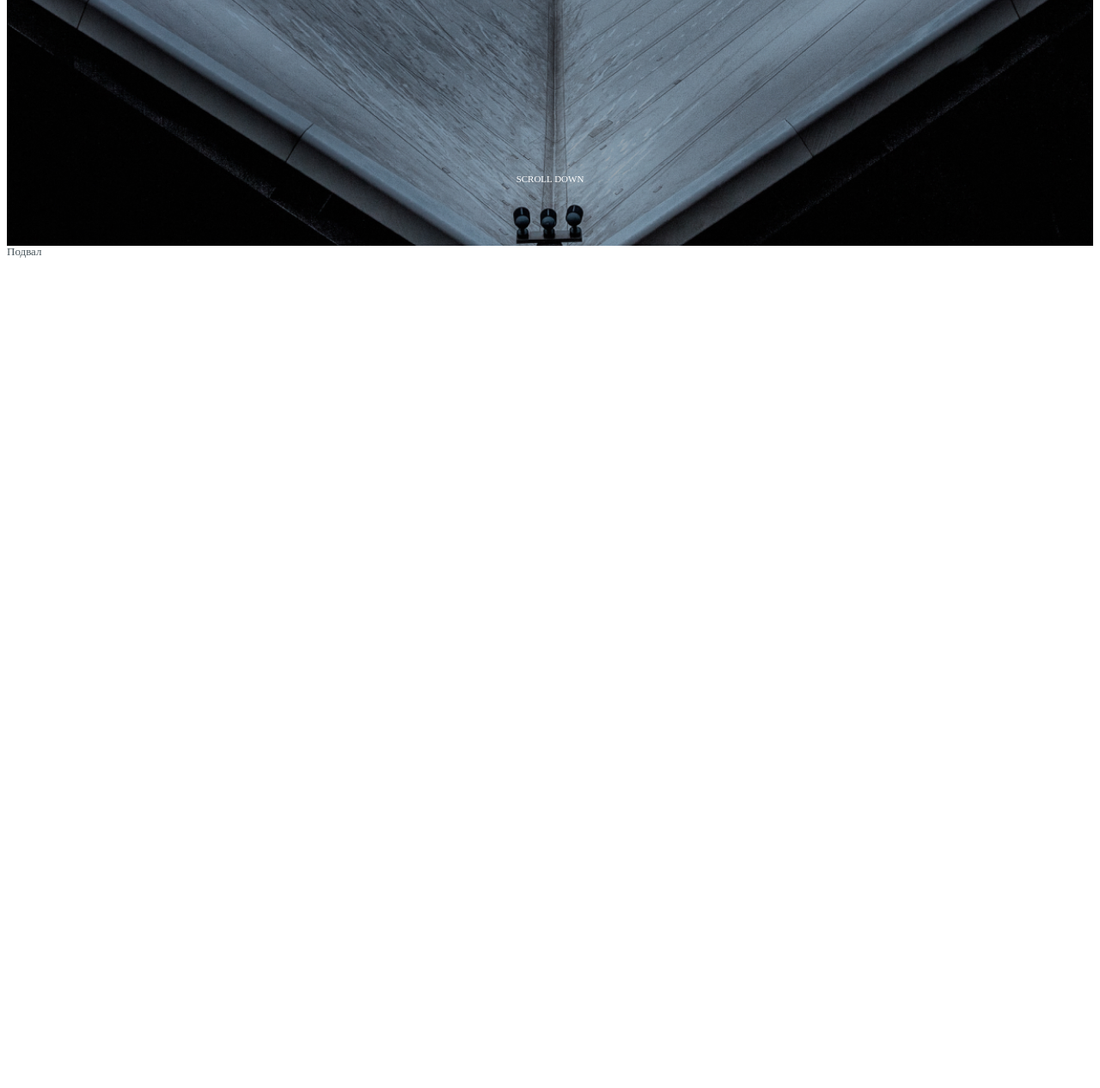
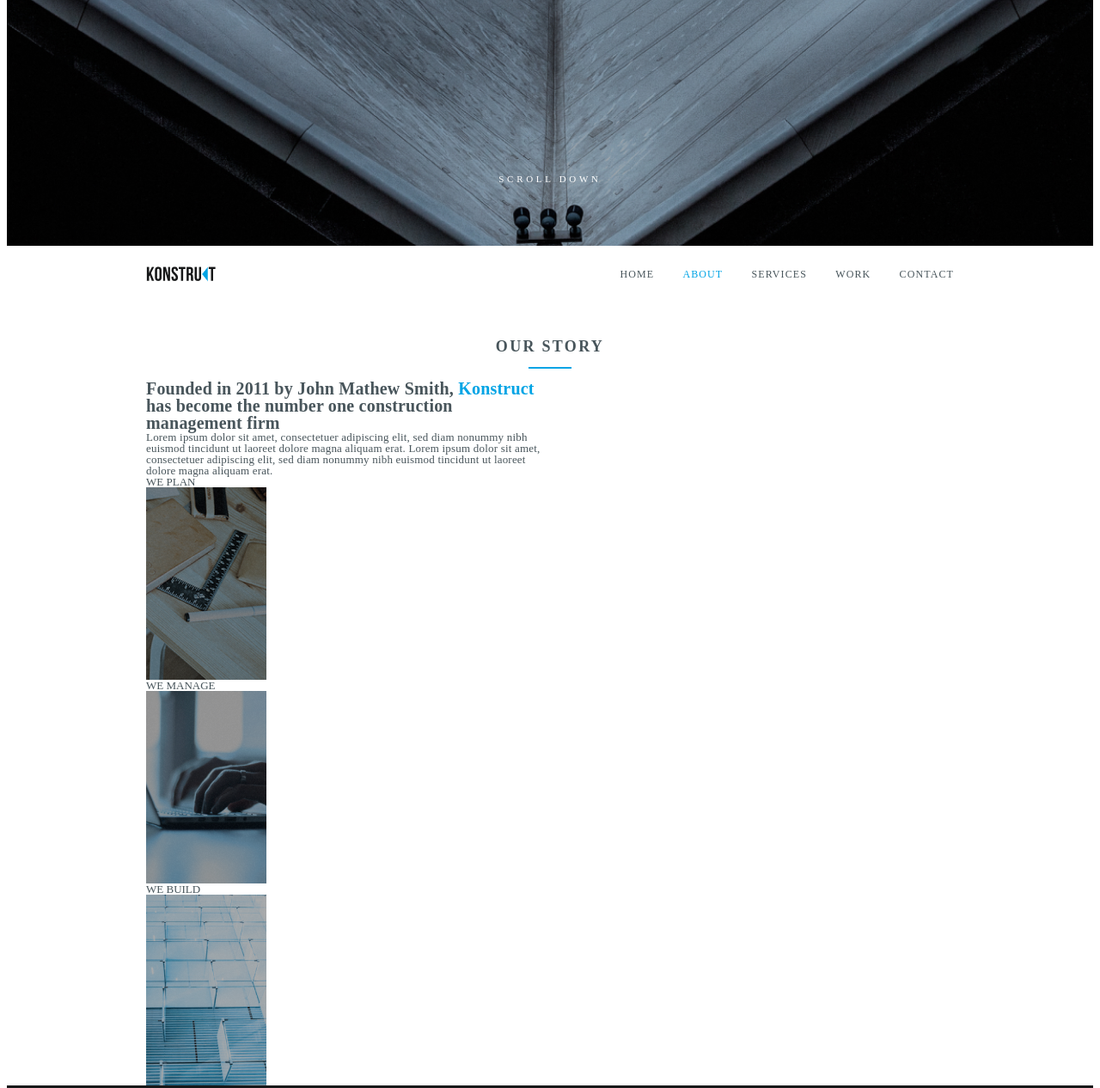
Before and after one commit to AntonTyurin-1/test, a plain HTML site: page index.html in a window 1280 px wide. Shown: the part 522-1788 px from the top of the page at 86% size. Before the commit the page ends 822 px from the top, so only its background shows below. Drawn offline with Linux system fonts and the light colour scheme.

Commit message:
New block NAV and STORY

```diff
--- a/index.html
+++ b/index.html
@@ -12,7 +12,7 @@
 <body>
 	<div class="wrapper">
 		<header class="header">
-			<div class="header_conteiner">
+			<div class="header_conteiner _conteiner">
 				<div class="header__logo">
 					<img src="img/projeco-logo.png" alt="image">
 				</div>
@@ -27,24 +27,71 @@
 				</div>
 			</div>
       </header>
-
-
-<!-- 		<main class="main">
-         <nav class="nav_conteiner">
+		<main class="main">
+			<nav class="nav_conteiner">
 				<div class="nav__logo">
-               <img src="img/projeco-logo-black.png" alt="image">
+					<img src="img/projeco-logo-black.png" alt="image">
 				</div>
 				<div class="nav__item">
 					<a href="" class="nav__link">HOME</a>
-               <a href="" class="nav__link nav__link_blue">ABOUT</a>
+					<a href="" class="nav__link nav__link_blue">ABOUT</a>
 					<a href="" class="nav__link">SERVICES</a>
 					<a href="" class="nav__link">WORK</a>
 					<a href="" class="nav__link">CONTACT</a>
 				</div>
 			</nav>
-		</main> -->
+			<div class="story">
+				<div class="story__conteiner _conteiner">
+               <div class="story__title">
+						OUR STORY
+					</div>
+					<div class="story__subtitle">
+						<div class="story__text">
+							<div class="story__text-up">Founded in 2011 by John Mathew Smith,
+								<span class="text_blue">Konstruct</span> has become the number one
+								construction management firm
+							</div>
+							<div class="story__text-down">
+								Lorem ipsum dolor sit amet, consectetuer adipiscing elit,
+								 sed diam nonummy nibh euismod tincidunt ut laoreet dolore
+								 magna aliquam erat. Lorem ipsum dolor sit amet, consectetuer
+								 adipiscing elit, sed diam nonummy nibh euismod tincidunt ut
+								 laoreet dolore magna aliquam erat.
+							</div>
+						</div>
+						<div class="story__columns">
+							<div class="story__column">
+								<div class="column__title">
+									WE PLAN
+								</div>
+								<div class="column__image">
+									<img src="img/column_1.png" alt="image">
+								</div>
+							</div>
+							<div class="story__column">
+								<div class="column__title">
+									WE MANAGE
+								</div>
+								<div class="column__image">
+									<img src="img/column_2.png" alt="image">
+								</div>
+							</div>
+							<div class="story__column">
+								<div class="column__title">
+									WE BUILD
+								</div>
+								<div class="column__image">
+									<img src="img/column_3.png" alt="image">
+								</div>
+							</div>
+						</div>
+					</div>
+
+				</div>
+			</div>
+		</main>
 		<footer class="footer">
-			Подвал
+			© 2017 Konstruct Inc. Designed by Jane Kathryn Teo
 		</footer>
 	</div>
 </body>
--- a/style.css
+++ b/style.css
@@ -67,7 +67,7 @@ h1,h2,h3,h4,h5,h6 {
 	flex-direction: column;
 	flex: 1 1 auto;
 	justify-content: center;
-
+   padding: 90px 0 0 0;
 }
 
 
@@ -81,7 +81,7 @@ h1,h2,h3,h4,h5,h6 {
 .header__subtitle {
 	color: #ffffff;
 	font-size: 16px;
-	line-height: 19px;
+	line-height: calc(19 / 11 * 100%);
 
 }
 
@@ -93,16 +93,18 @@ h1,h2,h3,h4,h5,h6 {
 .header__button {
    color: #ffffff;
 	font-size: 11px;
-   line-height: 13px;
-   letter-spacing: calc(3.7 / 11 * 100%);
+   line-height:calc(13 / 11 * 100%);
+   letter-spacing: 3.7px;
 }
+
 /*-------MAIN----------------------
 -------------------------------------*/
 
-/* .main {
+.main {
 	flex: 1 1 auto;
 }
-
+/*-------NAV----------------------
+-------------------------------------*/
 .nav_conteiner {
 	height: 65px;
 	max-width: 940px;
@@ -111,16 +113,105 @@ h1,h2,h3,h4,h5,h6 {
 	justify-content: space-between;
 	align-items: center;
 }
-.nav__logo {
-}
-.nav__item {
 
-}
 .nav__link {
 font-size: 12px;
 line-height: 14px;
-letter-spacing: 1.0909091234207153px;
+letter-spacing: 1.1px;
+color: #48555B;
+padding-right: 30px;
+}
+
+.nav__link:last-child {
+	padding-right: 0px;
+}
+
+.nav__link_blue {
+	color: #00A4E5;
+}
+
+/*-------STORY----------------------
+-------------------------------------*/
+.story {
+}
+
+.story__conteiner {
+	margin-top: 43px;
+}
+
+.story__title {
+   height: 48px;
+	font-size: 18px;
+	font-weight: 700;
+	line-height: calc(21 * 18/ 100%);
+	letter-spacing: 2.3px;
+	text-align: center;
+}
+.story__title:after {
+   content: "";
+   display: block;
+	height: 2px;
+	width: 50px;
+	margin: 15px auto 0;
+
+	background-color: #00A4E5;
+}
+
+.story__subtitle {
 
 }
-.nav__link_blue {
-} */
+
+.story__text {
+	max-width: 50%;
+
+}
+
+.story__text-up {
+	font-size: 20px;
+	font-weight: 700;
+	line-height: calc(23 * 20 / 100%);
+	letter-spacing: 0.2px;
+	text-align: left;
+}
+
+.text_blue {
+	color: #00A4E5;
+}
+
+.story__text-down {
+font-size: 13px;
+font-weight: 400;
+line-height: calc(23 * 13) / 100%;
+letter-spacing: 0.2px;
+text-align: left;
+
+}
+
+.story__columns {
+}
+
+.story__column {
+}
+
+.column__title {
+}
+
+.column__image {
+}
+
+/*-------FOOTER----------------------
+-------------------------------------*/
+
+.footer {
+	display: flex;
+	height: 60px;
+	align-items: center;
+	justify-content: center;
+	background-color: #171819;
+
+	color: #ffffff;
+	font-size: 11px;
+	font-weight: 400;
+	line-height: calc(13 * 11 / 100%);
+	letter-spacing: 0.9px;
+}
```
Also changed, not shown: img/Triangle.png (deleted), img/column_1.png (added), img/column_2.png (added), img/column_3.png (added), 1 other file.
